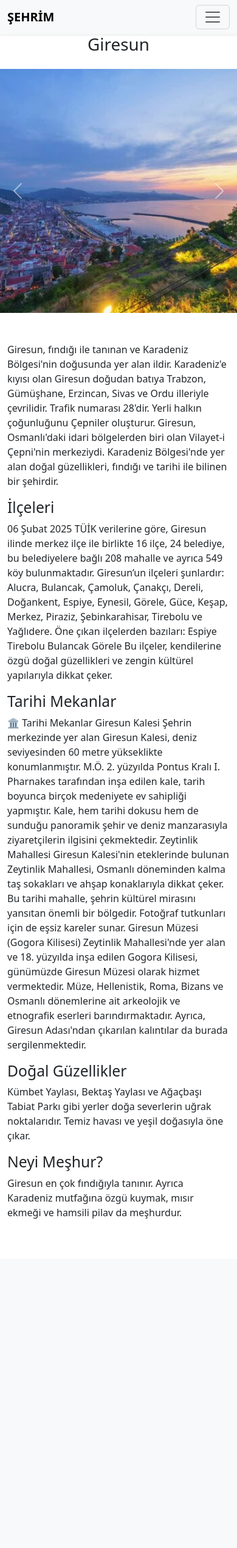
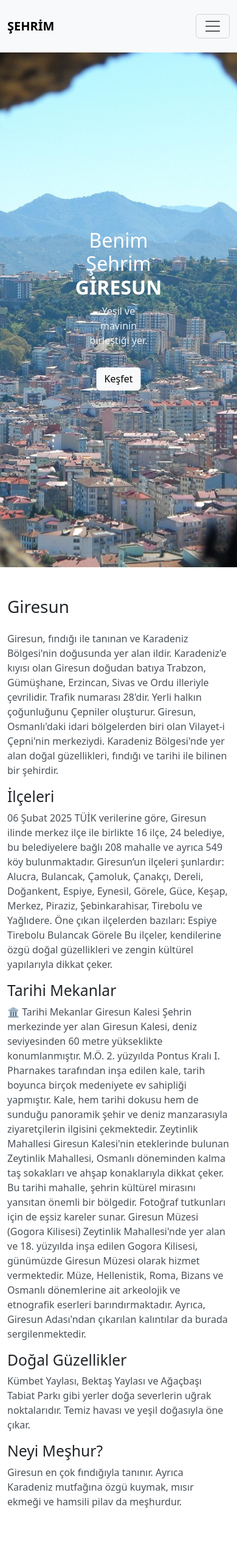
Before and after one commit to yarenzkahyaoglu/Web-Sitem, a PHP site: page /sehrim.html in a window 390 px wide. Shown: the whole page at 61% size. Before the commit the page ends 1998 px from the top, so only its background shows below. Run offline with PHP 8.4, Linux system fonts and the light colour scheme.

Commit message:
Css dosyası daha düzenli hale getirildi. Yeni fotoğraf eklendi. Özgeçmiş sayfası düzenlendi. Sehrim sayfasının ana hatları tamamlandı.

```diff
--- a/sehrim.html
+++ b/sehrim.html
@@ -28,46 +28,26 @@
         </ul>
       </div>
     </div>
-  </nav>
-  <h1 class="text-center mb-4" id="giresun">Giresun</h1>
-<!-- Slider -->
-<div id="sehirSlider" class="carousel slide" data-bs-ride="carousel">
-  <div class="carousel-inner">
-    <div class="carousel-item active">
-      <a href="#giresun">
-        <img src="1.jpg" class="d-block w-100" alt="Giresun">
-      </a>
-    </div>
-    <div class="carousel-item">
-      <a href="#ilceler">
-        <img src="2.jpeg" class="d-block w-100" alt="İlçeler">
-      </a>
-    </div>
-    <div class="carousel-item">
-      <a href="#tarihi">
-        <img src="3.jpeg" class="d-block w-100" alt="Tarihi Mekanlar">
-      </a>
-    </div>
-    <div class="carousel-item">
-      <a href="#dogal">
-        <img src="4.jpeg" class="d-block w-100" alt="Doğal Güzellikler">
-      </a>
-    </div>
-    <div class="carousel-item">
-      <a href="#meshur">
-        <img src="5.jpeg" class="d-block w-100" alt="Neyi Meşhur?">
-      </a>
+    </nav>
+<!-- SLIDER FULLSCREEN -->
+  <div class="slider-container">
+    <div class="slider">
+  <div class="slide" style="background-image: url('kale.jpg');" onclick="scrollToSection('tarihi')"></div>
+  <div class="slide" style="background-image: url('giresunmerkez.jpeg');" onclick="scrollToSection('dogal')"></div>
+  <div class="slide" style="background-image: url('merkez.jpg');" onclick="scrollToSection('meshur')"></div>
+  <div class="slide" style="background-image: url('yazi.jpg');" onclick="scrollToSection('ilceler')"></div>
+  </div>
+
+    <div class="slider-content text-white text-center">
+      <h1 class="display-4 fw-normal">Benim Şehrim<br><span class="fw-bold">GİRESUN</span></h1>
+      <p class="lead px-4">Yeşil ve mavinin birleştiği yer.</p>
+      <a href="#giresun" class="btn btn-light mt-3">Keşfet </a>
     </div>
   </div>
-  <button class="carousel-control-prev" type="button" data-bs-target="#sehirSlider" data-bs-slide="prev">
-    <span class="carousel-control-prev-icon"></span>
-  </button>
-  <button class="carousel-control-next" type="button" data-bs-target="#sehirSlider" data-bs-slide="next">
-    <span class="carousel-control-next-icon"></span>
-  </button>
-</div>
-<div class="container py-5">
 
+  <!-- ALT İÇERİK -->
+  <div class="container py-5" id="giresun">
+    <h1 class="text mb-4">Giresun</h1>
   <p>Giresun, fındığı ile tanınan ve Karadeniz Bölgesi'nin doğusunda yer alan ildir.
     Karadeniz'e kıyısı olan Giresun doğudan batıya Trabzon, Gümüşhane, Erzincan, Sivas ve Ordu illeriyle çevrilidir.
     Trafik numarası 28'dir. Yerli halkın çoğunluğunu Çepniler oluşturur.
@@ -112,8 +92,25 @@ Zeytinlik Mahallesi'nde yer alan ve 18. yüzyılda inşa edilen Gogora Kilisesi,
   <p>Giresun en çok fındığıyla tanınır. Ayrıca Karadeniz mutfağına özgü kuymak, mısır ekmeği ve hamsili pilav da meşhurdur.</p>
 </div>
 
-<!-- En sona ekle -->
-<script src="https://cdn.jsdelivr.net/npm/bootstrap@5.3.0/dist/js/bootstrap.bundle.min.js"></script>
+ <script>
+  // Otomatik geçiş
+  let index = 0;
+  const slides = document.querySelectorAll('.slide');
+  setInterval(() => {
+    slides.forEach((slide, i) => {
+      slide.style.opacity = i === index ? '1' : '0';
+    });
+    index = (index + 1) % slides.length;
+  }, 4000);
+
+  // Smooth scroll fonksiyonu
+  function scrollToSection(id) {
+    const section = document.getElementById(id);
+    if (section) {
+      section.scrollIntoView({ behavior: 'smooth' });
+    }
+  }
+</script>
 
 </body>
 </html>
--- a/style.css
+++ b/style.css
@@ -1,165 +1,211 @@
-body {
-  font-family: 'Open Sans', sans-serif;
-  background-color: #ffffff;
-  color: #333;
+/* =========================================== */
+/* === GENEL SAYFA STİLLERİ === */
+/* =========================================== */
+
+* {
+  box-sizing: border-box;
   margin: 0;
   padding: 0;
 }
 
-.container-slider {
-  position: relative;
-  width: 100%;
-  height: 100vh;
-  background-color: #f5f5f5;
-  box-shadow: 0 30px 50px #d1dbdb;
-  overflow: hidden;
+body {
+  font-family: 'Open Sans', sans-serif;
+  background-color: #bad0ff;
+  color: #333;
+  line-height: 1.6;
+  font-size: 16px;
 }
 
-#slide {
-  width: max-content;
-  margin-top: 50px;
-  position: relative;
-  height: 100%;
+/* ==================== */
+/* Bağlantılar (linkler) */
+/* ==================== */
+a {
+  color: #f39bf0;
+  text-decoration: none;
+  transition: color 0.3s;
 }
 
-.item {
-  width: 200px;
-  height: 300px;
-  background-position: 50% 50%;
-  display: inline-block;
-  transition: 0.5s;
-  background-size: cover;
-  position: absolute;
-  z-index: 1;
-  top: 50%;
-  transform: translate(0, -50%);
-  border-radius: 20px;
-  box-shadow: 0 30px 50px #505050;
+a:hover {
+  color: #9f579c;
+  text-decoration: underline;
 }
 
-.item:nth-child(1),
-.item:nth-child(2) {
-  left: 0;
-  top: 0;
-  transform: translate(0, 0);
-  border-radius: 0;
-  width: 100%;
-  height: 100%;
-  box-shadow: none;
+/* ==================== */
+/* Başlıklar */
+/* ==================== */
+h1, h2, h3, h4, h5, h6 {
+  font-weight: bold;
+  color: #212529;
+  margin-bottom: 15px;
 }
 
-.item:nth-child(3) {
-  left: 60%;
-}
-.item:nth-child(4) {
-  left: calc(60% + 220px);
-}
-.item:nth-child(5) {
-  left: calc(60% + 440px);
-}
-.item:nth-child(n+6) {
-  left: calc(60% + 660px);
-  opacity: 0;
+/* ==================== */
+/* Paragraflar */
+/* ==================== */
+p {
+  margin-bottom: 15px;
+  color: #495057;
 }
 
-.item .content {
-  position: absolute;
-  top: 50%;
-  left: 200px;
-  width: 300px;
-  text-align: left;
-  padding: 0;
-  color: #eee;
-  transform: translate(0, 50%);
-  display: none;
+/* ==================== */
+/* Genel Container Yapısı */
+/* ==================== */
+.container {
+  width: 90%;
+  max-width: 1200px;
+  margin: auto;
+  padding: 5px 0;
 }
 
-.item:nth-child(2) .content {
-  display: block;
-  z-index: 1;
+/* ==================== */
+/* Butonlar */
+/* ==================== */
+button {
+  padding: 10px 20px;
+  border: none;
+  border-radius: 5px;
+  background-color: #f39bf0;
+  color:  #bad0ff;
+  cursor: pointer;
+  font-size: 1rem;
+  transition: background-color 0.3s ease;
 }
 
-.item .name {
-  font-size: 40px;
-  font-weight: bold;
-  opacity: 0;
-  animation: showcontent 1s ease-in-out 1 forwards;
-}
-.item .des {
-  margin: 20px 0;
-  opacity: 0;
-  animation: showcontent 1s ease-in-out 0.3s 1 forwards;
-}
-.item button {
-  padding: 10px 20px;
-  border: none;
-  opacity: 0;
-  animation: showcontent 1s ease-in-out 0.6s 1 forwards;
+button:hover {
+  background-color:#9f579c;
 }
 
-@keyframes showcontent {
-  from {
-    opacity: 0;
-    transform: translate(0, 100px);
-    filter: blur(33px);
+/* ==================== */
+/* Responsive Yapı */
+/* ==================== */
+@media (max-width: 768px) {
+  .container {
+    width: 95%;
+    padding: 15px;
   }
-  to {
-    opacity: 1;
-    transform: translate(0, 0);
-    filter: blur(0);
+
+  h1 {
+    font-size: 1.8rem;
+  }
+
+  h2 {
+    font-size: 1.5rem;
+  }
+
+  button {
+    font-size: 0.9rem;
+    padding: 8px 16px;
   }
 }
+/* =========================================== */
+/* === ANASAYFA / HAKKIMDA SAYFASI STİLLERİ === */
+/* =========================================== */
 
-.buttons {
-  position: absolute;
-  bottom: 60px;
-  z-index: 2;
-  text-align: center;
-  width: 100%;
+/* Profil Fotoğrafı */
+.profile-img {
+  width: 200px;
+  height: 200px;
+  border-radius: 50%;
+  object-fit: cover;
+  margin-top: 20px;
+  box-shadow: 0 4px 10px rgba(0, 0, 0, 0.2);
 }
 
-.buttons button {
-  width: 50px;
-  height: 50px;
-  border-radius: 50%;
-  border: 1px solid #555;
-  transition: 0.5s;
-  background-color: white;
+/* Yazı yazıyormuş gibi animasyon */
+.typing-container {
+  margin-top: 20px;
+  font-size: 1.5rem;
+  color: #343a40;
 }
 
-.buttons button:hover {
-  background-color: #bac383;
+.typing-text {
+  display: inline-block;
+  border-right: 2px solid black;
+  white-space: nowrap;
+  overflow: hidden;
+  animation: typing 5s steps(40, end), blink 0.75s step-end infinite;
 }
 
-.carousel-inner img {
-    height: 400px;
-    object-fit: cover;
-  }
+@keyframes typing {
+  from { width: 0 }
+  to { width: 100% }
+}
 
+@keyframes blink {
+  from, to { border-color: transparent }
+  50% { border-color: black }
+}
 
+/* Hakkımda bölümü */
+#hakkimda {
+  background-color:  #bad0ff;
+  padding: 40px 20px;
+  border-radius: 10px;
+  box-shadow: 0 4px 10px rgba(0, 0, 0, 0.1);
+}
 
-/* ============================= */
-/* ÖZGEÇMİŞ TIMELINE TASARIMI */
-/* ============================= */
+/* Bölüm başlığı */
+.section-title {
+  font-size: 2rem;
+  font-weight: bold;
+  color: #000000;
+  margin-bottom: 20px;
+  text-align: center;
+}
+
+/* Alt başlıklar */
+.section-subtitle {
+  font-size: 1.5rem;
+  font-weight: 600;
+  color: #343a40;
+  margin-top: 30px;
+  margin-bottom: 10px;
+}
+
+/* Açıklama metinleri */
+.about-text,
+.family-text {
+  font-size: 1rem;
+  color: #555;
+  margin-bottom: 20px;
+}
+
+/* Hobiler listesi */
+.hobby-list {
+  list-style-type: disc;
+  padding-left: 20px;
+  color: #444;
+}
+
+.hobby-list li {
+  margin-bottom: 8px;
+}
+/* ============================================ */
+/* === ÖZ GEÇMİŞ SAYFASI – ZAMAN ÇİZELGESİ ===== */
+/* ============================================ */
 
 .ozgecmis {
-  padding: 60px 20px;
-  max-width: 800px;
-  margin: auto;
+  padding: 50px 20px;
+  background-color:  #e6eefd;
+  text-align: center;
 }
 
 .ozgecmis h1 {
-  text-align: center;
-  margin-bottom: 50px;
   font-size: 2.5rem;
-  color: #343a40;
+  color: #f39bf0;
+  margin-bottom: 40px;
+  font-weight: bold;
 }
 
+/* Timeline Genel */
 .timeline {
   position: relative;
-  padding: 20px 0;
+  max-width: 800px;
+  margin: 0 auto;
+  padding: 10px 0;
 }
 
+/* Dikey Çizgi */
 .timeline::before {
   content: '';
   position: absolute;
@@ -167,128 +213,139 @@ body {
   top: 0;
   bottom: 0;
   width: 4px;
-  background-color: #dee2e6;
+  background: #f39bf0;
   transform: translateX(-50%);
 }
 
-.year {
+/* Her bir olay */
+.timeline-item {
+  position: relative;
   width: 50%;
-  padding: 10px 20px;
+  padding: 20px 40px;
   box-sizing: border-box;
-  text-align: right;
-  position: relative;
-  font-weight: bold;
-  font-size: 1.2rem;
-  color: #6c757d;
 }
 
-.entry {
-  width: 50%;
-  padding: 15px 20px;
-  box-sizing: border-box;
-  text-align: left;
-  position: relative;
-  background: #f8f9fa;
-  margin-bottom: 40px;
-  border-radius: 8px;
-  box-shadow: 0 3px 8px rgba(0,0,0,0.05);
+/* Sol ve Sağ hizalama */
+.timeline-item:nth-child(odd) {
+  left: 0;
+  text-align: right;
 }
 
-.timeline .year:nth-of-type(even),
-.timeline .entry:nth-of-type(even) {
+.timeline-item:nth-child(even) {
   left: 50%;
   text-align: left;
 }
 
-.timeline .year:nth-of-type(odd),
-.timeline .entry:nth-of-type(odd) {
-  left: 0;
-  text-align: right;
+/* Yıl kutusu */
+.timeline-year {
+  font-size: 1.2rem;
+  font-weight: bold;
+  color: #f39bf0;
+  margin-bottom: 5px;
 }
 
-.entry::before {
-  content: "";
+/* İçerik kutusu */
+.timeline-content {
+  background: white;
+  padding: 15px 20px;
+  border-radius: 8px;
+  box-shadow: 0 2px 10px rgba(0, 0, 0, 0.1);
+  display: inline-block;
+  max-width: 90%;
+}
+
+/* Küçük daireler */
+.timeline-item::after {
+  content: '';
   position: absolute;
-  top: 15px;
-  width: 20px;
-  height: 20px;
-  background-color: #0d6efd;
+  top: 20px;
+  left: 100%;
+  transform: translateX(-50%);
+  width: 16px;
+  height: 16px;
+  background: #f39bf0;
   border-radius: 50%;
   z-index: 1;
 }
 
-.timeline .entry:nth-of-type(odd)::before {
-  right: -10px;
+.timeline-item:nth-child(even)::after {
+  left: 0%;
+  transform: translateX(-50%);
 }
 
-.timeline .entry:nth-of-type(even)::before {
-  left: -10px;
-}
-.slider-img-container {
-  position: relative;
+@media screen and (max-width: 768px) {
+  .timeline::before {
+    left: 20px;
+  }
+
+  .timeline-item {
+    width: 100%;
+    padding-left: 60px;
+    padding-right: 20px;
+    text-align: left !important;
+  }
+
+  .timeline-item::after {
+    left: 20px;
+  }
 }
 
-.slider-img-container img {
-  height: 500px;
-  object-fit: cover;
-  filter: brightness(70%);
+
+
+.slider-container {
+  position: relative;
+  height: 100vh;
+  overflow: hidden;
 }
 
-.slider-caption {
+.slider {
   position: absolute;
-  bottom: 30px;
-  left: 30px;
-  color: white;
-  background: rgba(0, 0, 0, 0.5);
-  padding: 15px 25px;
-  border-radius: 10px;
-  font-size: 1.5rem;
-  font-weight: bold;
-  transition: all 0.3s ease-in-out;
+  width: 100%;
+  height: 100%;
+  z-index: 0;
 }
 
-.slider-img-container:hover .slider-caption {
-  background: rgba(0, 0, 0, 0.7);
+.slide {
+  cursor: pointer;
+  position: absolute;
+  width: 100%;
+  height: 100%;
+  background-size: cover;
+  background-position: center;
+  transition: opacity 1s ease-in-out;
+  opacity: 0;
+  z-index: 0;
 }
 
-.typing-container {
-    background-color: #f8f9fa;
-    padding: 20px;
-    margin-bottom: 20px;
+.slide:first-child {
+  opacity: 1;
+  z-index: 1;
 }
 
-.typing-text {
-    font-size: 2rem;
-    color: #333;
-    font-weight: bold;
-}
-.typing-container {
-    display: flex;
-    justify-content: center; /* Yatayda ortala */
-    align-items: center; /* Dikeyde ortala (isteğe bağlı) */
-    padding: 20px 0;
+.slider-content {
+  position: absolute;
+  top: 50%;
+  left: 50%;
+  transform: translate(-50%, -50%);
+  z-index: 1;
+  max-width: 800px;
+  padding: 20px;
 }
 
-.typing-text {
-    overflow: hidden;
-    border-right: 2px solid #333;
-    white-space: nowrap;
-    letter-spacing: 2px;
-    animation:
-        typing 3.5s steps(40, end),
-        blink-caret .75s step-end infinite;
-    margin: 0; /* Varsayılan margin'i sıfırla */
-    text-align: center; /* Metni içinde ortala */
-    width: fit-content; /* İçeriğe göre genişlik */
-    display: inline-block; /* Satır içi blok olarak davran */
+.slider-content h1 {
+  font-size: 3.5rem;
 }
 
-@keyframes typing {
-    from { width: 0 }
-    to { width: 100% }
+.slider-content p {
+  font-size: 1.2rem;
+  color: #f1f1f1;
 }
 
-@keyframes blink-caret {
-    from, to { border-color: transparent }
-    50% { border-color: #333; }
+@media (max-width: 768px) {
+  .slider-content h1 {
+    font-size: 2rem;
+  }
+  .slider-content p {
+    font-size: 1rem;
+  }
 }
```
Also changed, not shown: ozgecmis.html (+37 -37 lines), 1.jpg (deleted), 2.jpeg (deleted), 3.jpeg (deleted), 4.jpeg (deleted), giresun.jpg (deleted), giresunmerkez.jpeg (added), kale.jpg (added), merkez.jpg (added), yazi.jpg (added).
